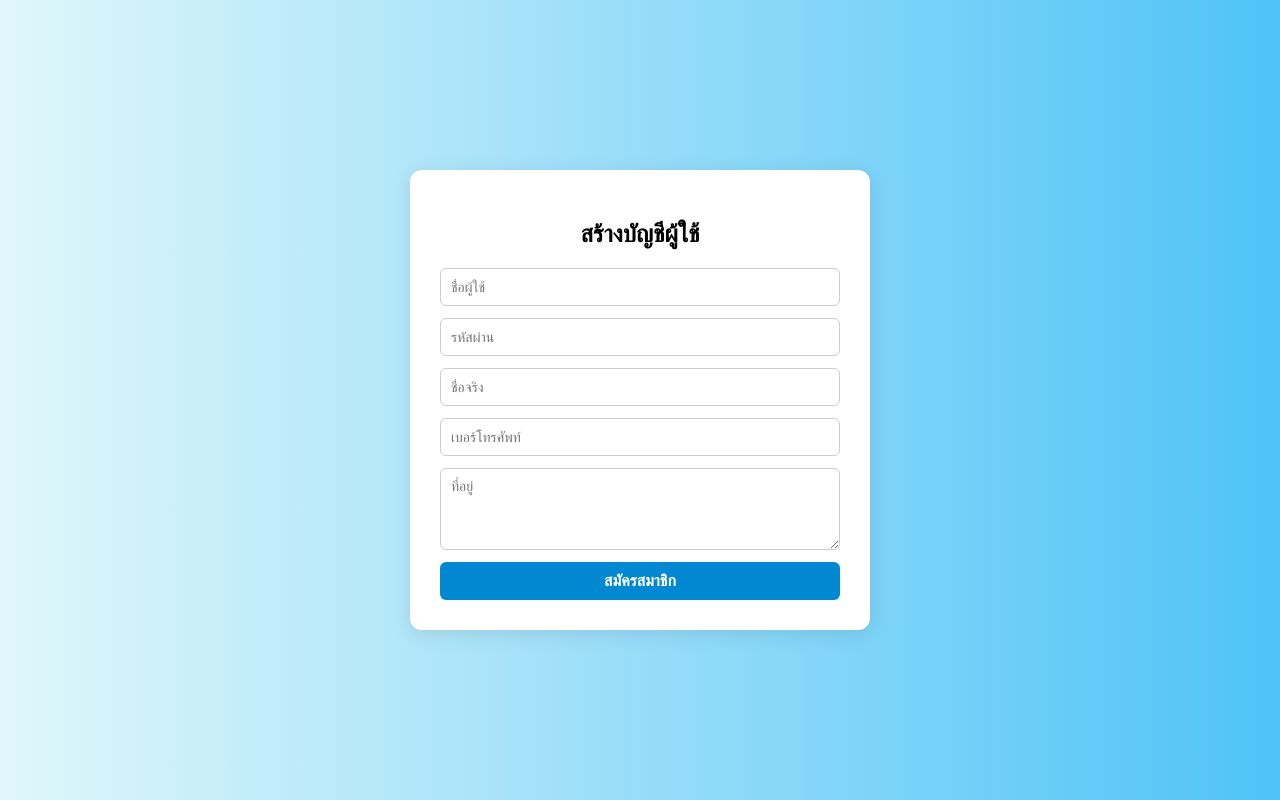
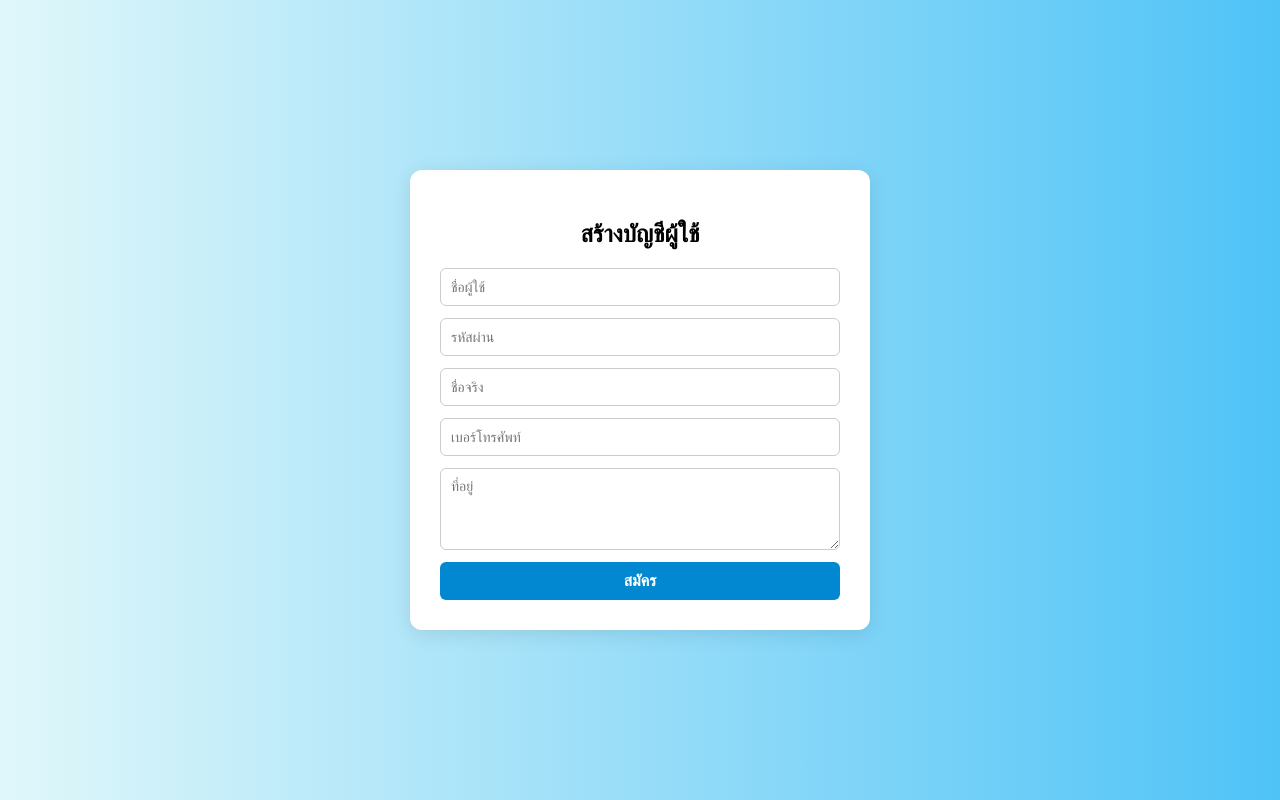
Before and after one commit to Mikazuki001/project-END, a React (Create React App) app in the folder frontend/: page /register in a window 1280 px wide. Built offline with nearby package versions, Linux system fonts and the light colour scheme.

Commit message:
fix: update frontend code and adjust API calls

```diff
--- a/frontend/src/pages/DormMapPage.js
+++ b/frontend/src/pages/DormMapPage.js
@@ -236,7 +236,7 @@ const handleSelectSuggestion = (dorm) => {
                 cursor: "pointer"
               }}
             >
-              สมัครสมาชิก
+              สมัคร
             </button>
           </>
         );
--- a/frontend/src/pages/RegisterPage.js
+++ b/frontend/src/pages/RegisterPage.js
@@ -23,11 +23,11 @@ const RegisterPage = () => {
     e.preventDefault();
     try {
       await axios.post(`${API}/users`, { ...form, status: 'owner' });
-      alert('สมัครสมาชิกสำเร็จ!');
+      alert('สมัครสำเร็จ!');
       navigate('/login');
     } catch (err) {
       console.error(err);
-      alert('สมัครสมาชิกไม่สำเร็จ');
+      alert('สมัครไม่สำเร็จ');
     }
   };
 
@@ -112,7 +112,7 @@ const RegisterPage = () => {
               fontWeight: 'bold',
             }}
           >
-            สมัครสมาชิก
+            สมัคร
           </button>
         </form>
       </div>
```
